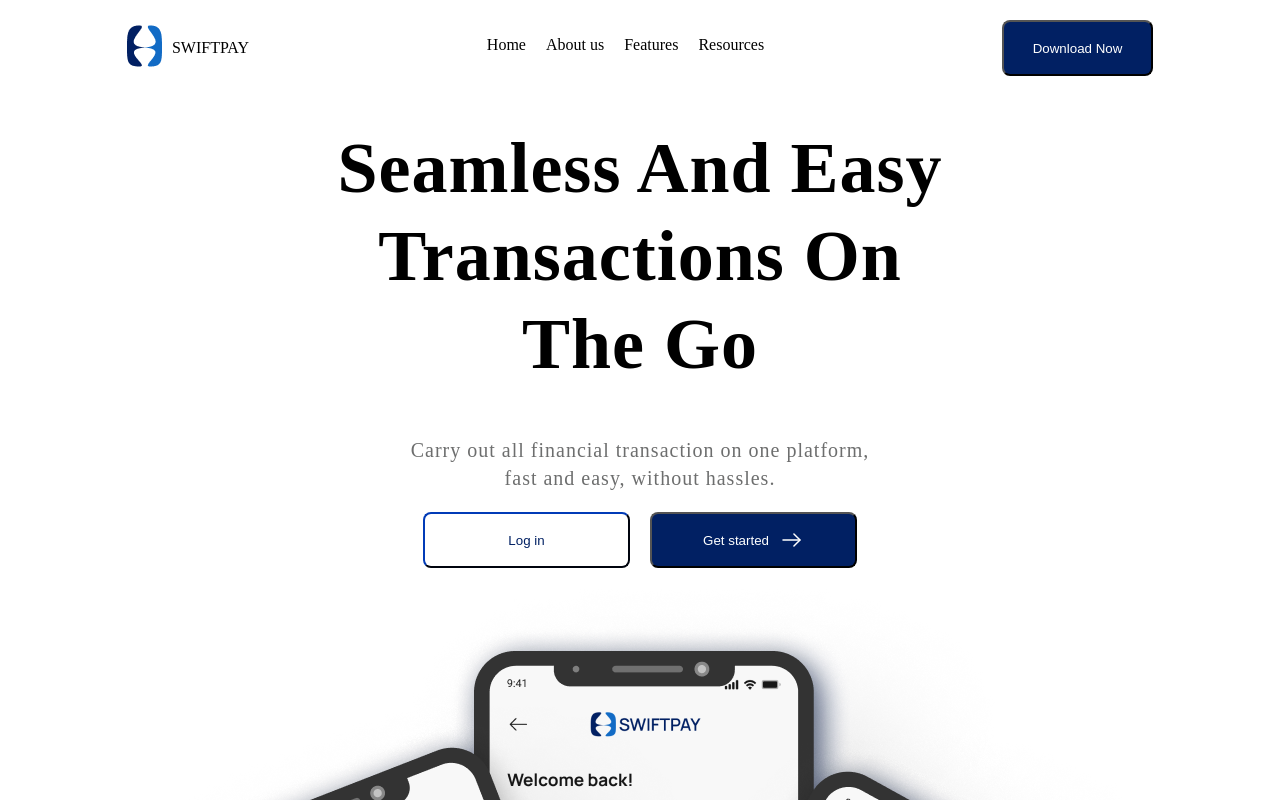
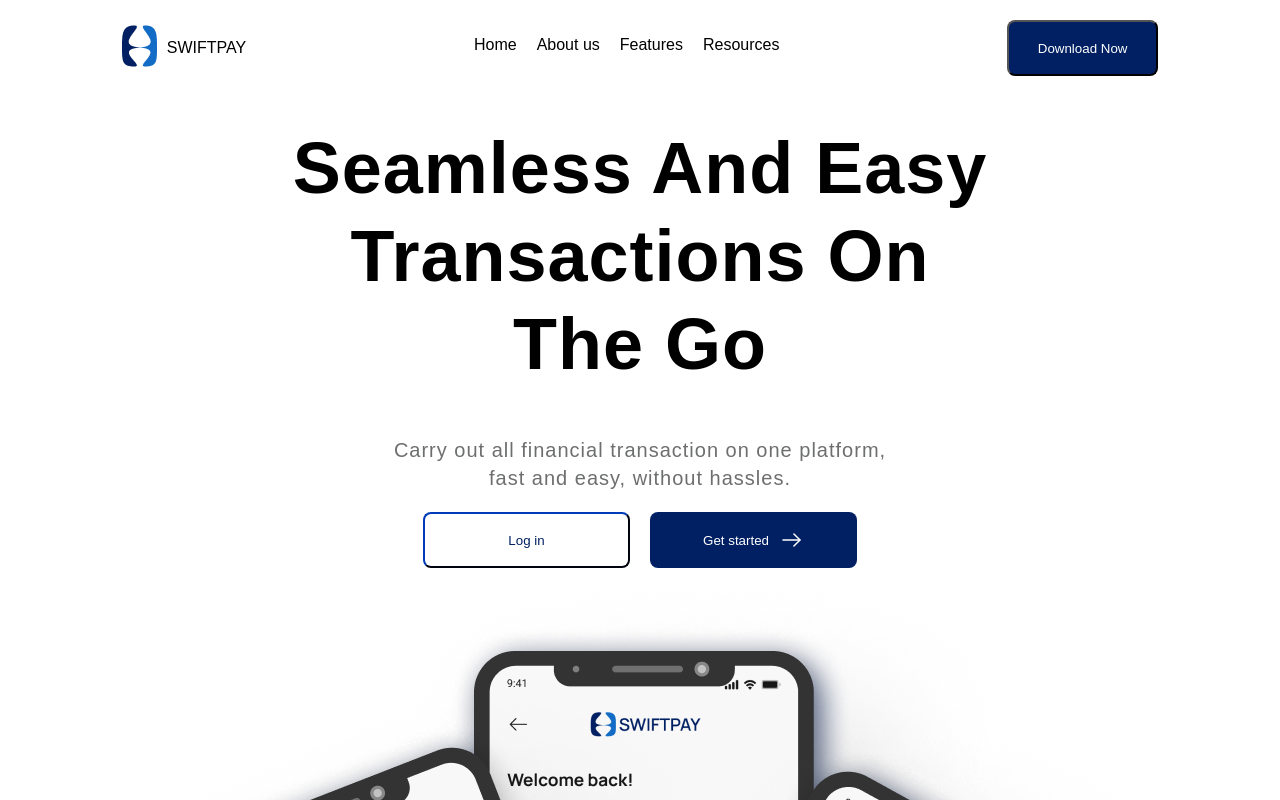
Before and after one commit to Moselova/Swiftpay-weapp-landing-page, a React (Vite) app: page / in a window 1280 px wide. Shown: the top 800 px of the page. Built offline with nearby package versions, Linux system fonts and the light colour scheme.

Commit message:
added fonts to the landing page

```diff
--- a/index.html
+++ b/index.html
@@ -1,5 +1,6 @@
 <!DOCTYPE html>
 <html lang="en">
+
   <head>
     <meta charset="UTF-8" />
     <link rel="icon" type="image/svg+xml" href="/vite.svg" />
--- a/src/App.css
+++ b/src/App.css
@@ -1,5 +1,7 @@
 * {
 	/* margin: auto; */
+	font-family: "Manrope", sans-serif;
+
 }
 nav {
 	margin-top: 20px;
@@ -32,13 +34,12 @@
 }
 .first-h {
 	font-style: normal;
-	font-weight: 800;
+	font-weight: 600;
 	font-size: 72px;
 	line-height: 88px;
 	letter-spacing: 1px;
 }
 .first-p {
-	font-family: "Manrope";
 	font-style: normal;
 	font-weight: 400;
 	font-size: 20px;
@@ -50,6 +51,7 @@
 	display: flex;
 	justify-content: center;
 	gap: 20px;
+	border: none;
 }
 .bt1 {
 	width: 207px;
@@ -69,6 +71,7 @@
 	align-items: center;
 	justify-content: center;
 	gap: 10px;
+	border: none;
 }
 .partners {
 	height: 210px;
@@ -332,6 +335,7 @@
 	gap: 12px;
 	background: #012063;
 	color: #ffffff;
+	border: none;
 }
 .swift2 {
 	display: flex;
@@ -368,6 +372,7 @@
 	width: 126px;
 	height: 52px;
 	background: #0490fb;
+	border: none;
 }
 .flex-ft {
 	display: flex;
```
